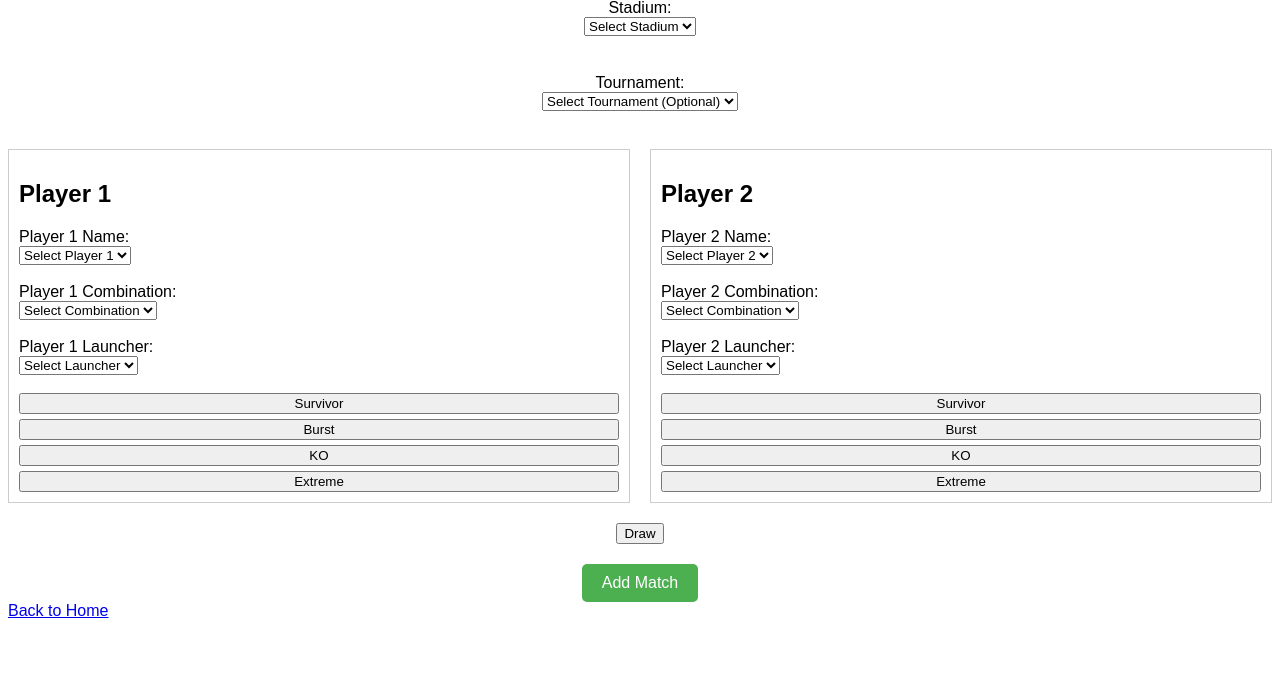
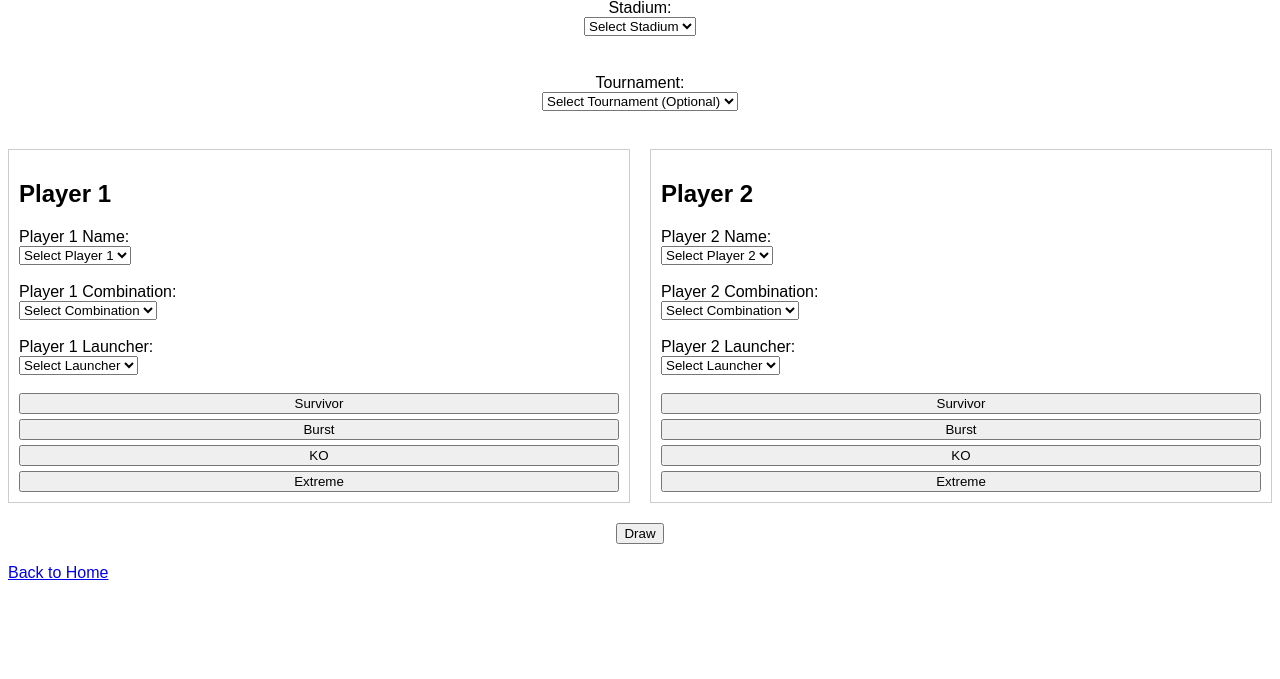
Before and after one commit to wbmccrea/Beyblade-X-Tracking-System, a Flask app: page /add_match in a window 1280 px wide. Shown: the part 81-760 px from the top of the page. Run offline with Flask 3, Linux system fonts and the light colour scheme; data that the repository does not hold is empty.

Commit message:
update UI

```diff
--- a/app/templates/add_match.html
+++ b/app/templates/add_match.html
@@ -154,9 +154,6 @@
         <div class="draw-container">
             <button type="submit" name="finish_type" value="Draw">Draw</button>
         </div>
-        <div class="submit-container">
-            <input type="submit" value="Add Match">
-        </div>
     </form>
         <a href="{{ url_for('index') }}">Back to Home</a>
 </body>
```
